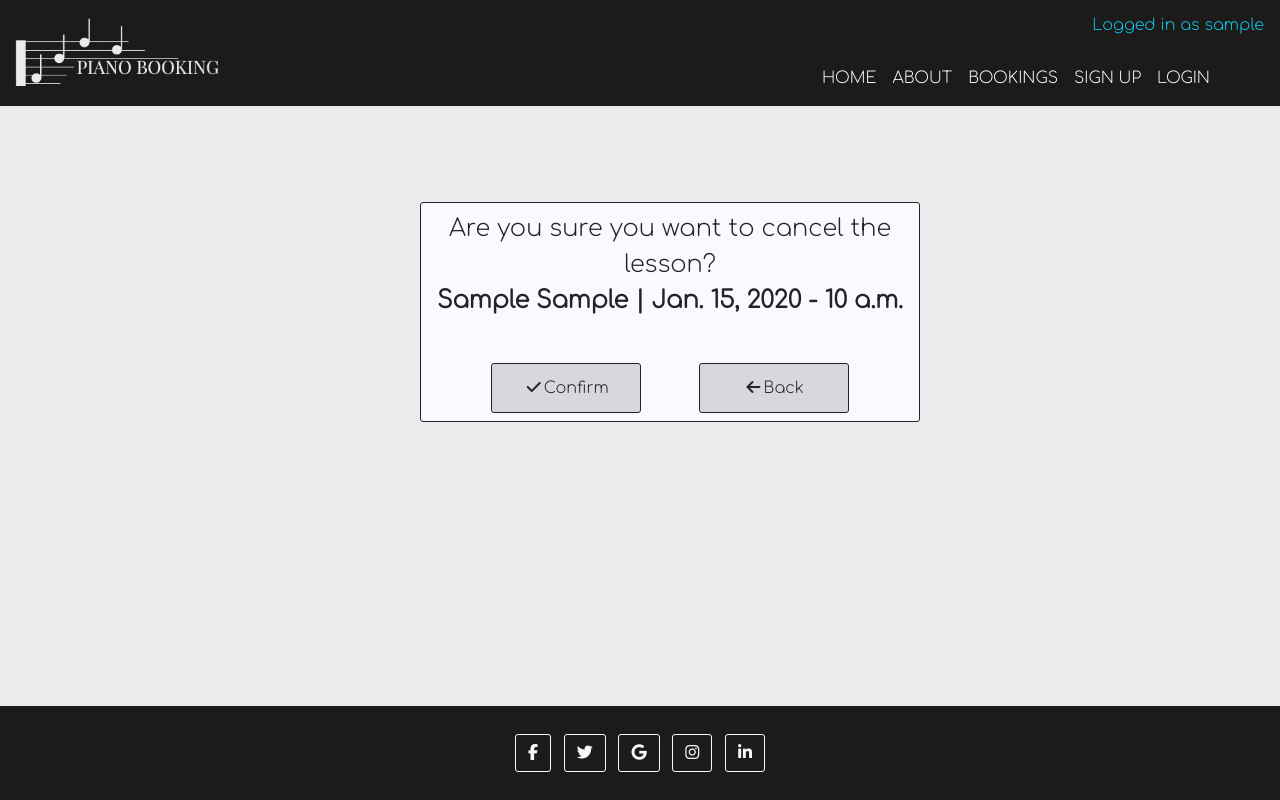
After one commit to Folkor1/BookingPiano, a Django app: page /cancel/1 in a window 1280 px wide. The commit adds this page. Run offline with Django 3.2, Linux system fonts and the light colour scheme; a user stored in the database is signed in; tables that the repository leaves empty hold one stand-in row (values such as "Sample post"); one stand-in notice (Sample message) is shown; some libraries are stand-ins or nearby versions.

Commit message:
Add delete function

```diff
--- a/booking/models.py
+++ b/booking/models.py
@@ -2,6 +2,7 @@ from django.db import models
 from django.contrib.auth.models import User
 from cloudinary.models import CloudinaryField
 from datetime import datetime
+from django.utils import timezone
 
 
 class Bookings(models.Model):
@@ -13,6 +14,41 @@ class Bookings(models.Model):
     date = models.DateField()
     time = models.TimeField()
     status = models.BooleanField(default=False)
+
+    def get_lesson(self):
+        """
+        Return lesson name
+        """
+        return self.lesson
+
+    def get_lesson_type(self):
+        """
+        Return lesson type name
+        """
+        return self.lesson_type
+
+    def get_date(self):
+        """
+        Return date
+        """
+        return self.date
+
+    def get_time(self):
+        """
+        Return date
+        """
+        return self.time
+
+    def check_status(self):
+        """
+        Change status of completed bookings
+        """
+        now = timezone.now()
+        if now > self.date and self.status:
+            self.status = False
+            self.save()
+            return False
+        return self.active
 
     class Meta:
         ordering = ['-date']
--- a/booking/urls.py
+++ b/booking/urls.py
@@ -6,6 +6,7 @@ urlpatterns = [
     path('about/', views.AboutView.as_view(), name="about"),
     path('bookings/', views.BookingsView.as_view(), name="bookings"),
     path('manage_bookings/', views.ManageBookingsView.as_view(), name='manage_bookings'),
-    path('success/', views.success, name="success"),
     path('edit/<booking_id>', views.edit_booking_date, name="edit"),
+    path('edit_type/<booking_id>', views.edit_booking_type, name="edit_type"),
+    path('cancel/<booking_id>', views.cancel_booking, name="cancel"),
 ]
--- a/booking/views.py
+++ b/booking/views.py
@@ -1,8 +1,8 @@
-from django.shortcuts import render, reverse, get_object_or_404
+from django.shortcuts import render, reverse, get_object_or_404, redirect
 from django.views import generic
 from .models import About, Bookings
 from django.http import HttpResponseRedirect
-
+from django.contrib import messages
 
 
 def homepage(request):
@@ -28,6 +28,9 @@ class BookingsView(generic.ListView):
     template_name = "bookings.html"
 
     def post(self, request):
+        """
+        Create new booking
+        """
         if request.method == 'POST':
             lesson = request.POST.get('lesson_inp')
             lesson_type = request.POST.get('lesson_type_inp')
@@ -36,8 +39,8 @@ class BookingsView(generic.ListView):
             status = True
             booking = Bookings(lesson=lesson, lesson_type=lesson_type, date=date, time=time, status=status)
             booking.save()
-            context = {'lesson': lesson, 'lesson_type': lesson_type, 'date': date, 'time': time, 'status': status}
-            return HttpResponseRedirect(reverse('success'), context)
+            messages.success(request, 'Booking successfully added.')
+            return HttpResponseRedirect(reverse('manage_bookings'))
 
 
 class ManageBookingsView(generic.ListView):
@@ -46,13 +49,6 @@ class ManageBookingsView(generic.ListView):
     """
     model = Bookings
     template_name = "manage_bookings.html"
-
-
-def success(request):
-    """
-    Render success page
-    """
-    return render(request, "success.html")
 
 
 def edit_booking_date(request, booking_id):
@@ -64,4 +60,44 @@ def edit_booking_date(request, booking_id):
         booking.date = request.POST.get('edit_date_inp')
         booking.time = request.POST.get('edit_time_inp')
         booking.save()
-    return render(request, 'edit_booking_date.html')
+        messages.success(request, 'Date successfully changed.')
+        return redirect('manage_bookings')
+    context = {
+        'edit_date_lesson': Bookings.get_lesson(booking),
+        'edit_date_lesson_type': Bookings.get_lesson_type(booking)
+        }
+    return render(request, 'edit_booking_date.html', context)
+
+
+def edit_booking_type(request, booking_id):
+    """
+    Edit lesson type
+    """
+    booking = get_object_or_404(Bookings, id=booking_id)
+    if request.method == 'POST':
+        booking.lesson_type = request.POST.get('edit_lesson_type')
+        booking.save()
+        messages.success(request, 'Lesson type successfully changed.')
+        return redirect('manage_bookings')
+    context = {
+        'edit_date_lesson_type': Bookings.get_lesson_type(booking)
+        }
+    return render(request, 'edit_booking_type.html', context)
+
+
+def cancel_booking(request, booking_id):
+    """
+    Cancel booking
+    """
+    booking = get_object_or_404(Bookings, id=booking_id)
+    if request.method == 'POST':
+        booking.delete()
+        messages.success(request, 'Lesson successfully canceled.')
+        return redirect('manage_bookings')
+    context = {
+        'cancel_lesson': Bookings.get_lesson(booking),
+        'cancel_lesson_type': Bookings.get_lesson_type(booking),
+        'cancel_date': Bookings.get_date(booking),
+        'cancel_time': Bookings.get_time(booking)
+        }
+    return render(request, 'cancel_booking.html', context)
--- a/static/css/style.css
+++ b/static/css/style.css
@@ -156,7 +156,7 @@ color: #FCF8FF;
   width: 60px;
 }
 
-#date, #speed, #book-confirm, #confirm-message, #change-date, #change-type, #cancel, #edit-book-confirm, #edit-date-form {
+#date, #speed, #book-confirm, #confirm-message, #change-date, #change-type, #cancel, #edit-book-confirm, #edit-date-form, #edit-lesson-type, #cancel-lesson {
   background-color: #FCF8FF;
   border-radius: 3px;
 }
@@ -194,12 +194,12 @@ color: #FCF8FF;
 
 /* Booking confirm message */
 
-#confirm-message, #edit-date-form {
+#confirm-message, #edit-date-form, #edit-lesson-type, #cancel-lesson {
   height: 220px;
   width: 500px;
 }
 
-#back-to-selection, #confirm, #edit-date-confirm, #edit-date-back-to-selection {
+#back-to-selection, #confirm, #edit-date-confirm, #edit-date-back-to-selection, #edit-lesson-type-confirm, #edit-lesson-type-back-to-selection, #cancel-lesson-confirm, #cancel-lesson-back-to-selection {
   margin-top: 20px;
   bottom: 0;
   height: 50px;
--- a/static/script/script.js
+++ b/static/script/script.js
@@ -8,6 +8,7 @@ $(document).ready(function() {
     let onlineorOffline = document.getElementById("online-or-offline");
     let editDateDate = document.getElementById("edit-date-date");
     let editDateTime = document.getElementById("edit-time");
+    let editLessonType = document.getElementById("edit_lesson_type");
     let booking = [];
     let date = [];
     let time = [];
@@ -183,4 +184,20 @@ $(document).ready(function() {
         document.getElementById('edit_time_inp').value = time[0];
         };
 
+      // Timeout for alert messages
+      setTimeout(function () {
+          let messages = document.getElementById('msg');
+          let alert = new bootstrap.Alert(messages);
+          alert.close();
+      }, 2500);
+
+      // Get lesson type on edit
+      $('#edit-lesson-type-confirm').on("click", function() {
+        if($("#edit_type_value").is(':contains("Online")')) {
+          editLessonType.value = 'Online'
+        } else {
+          editLessonType.value = 'Offline'
+        }
+      });
+
 });
--- a/templates/base.html
+++ b/templates/base.html
@@ -22,7 +22,6 @@
 <body>
 
     <!-- Navigation -->
-
     <nav class="navbar navbar-expand-lg" style="background-color: #1c1b1a;">
         <div class="container-fluid">
           <a class="navbar-brand" href="{% url 'homepage' %}"><img src="{% static 'images/logo.JPG' %}" alt ='Logo Pic' id="navbar-logo"></a>
@@ -51,18 +50,27 @@
         </div>
     </nav>
 
-    <div aria-live="polite" aria-atomic="true" class="d-flex justify-content-center align-items-center w-100">
+    {% if user.is_authenticated %}
+    <div class="row position-absolute top-0 end-0 text-info mt-3 me-3 w-auto h6">
+      <p class="w-auto p-0">Logged in as&nbsp;</p>
+      <p class="w-auto p-0">
+        {{ user.username }}
+      </p>
+    </div>
+    {% endif %}
 
-      <!-- Then put toasts within -->
-      <div class="toast" role="alert" aria-live="assertive" aria-atomic="true">
-        <div class="toast-header">
-          <strong class="me-auto">Bootstrap</strong>
-          <small>11 mins ago</small>
-          <button type="button" class="btn-close" data-bs-dismiss="toast" aria-label="Close"></button>
-        </div>
-        <div class="toast-body">
-          Hello, world! This is a toast message.
-        </div>
+    <!-- Alert message -->
+    <div class="container">
+      <div class="row">
+          <div class="col-md-8 offset-md-2 d-flex justify-content-center">
+              {% for message in messages %}
+              <div class="alert {{ message.tags }} alert-dismissible fade show alert-info mt-2 mb-0 position-absolute" id="msg" role="alert">
+              <svg class="bi flex-shrink-0 me-2" width="24" height="24" role="img" aria-label="Success:"><use xlink:href="#check-circle-fill"/></svg>
+                  {{ message | safe }}
+                  <button type="button" class="btn-close" data-bs-dismiss="alert" aria-label="Close"></button>
+              </div>
+              {% endfor %}
+          </div>
       </div>
     </div>
 
@@ -73,7 +81,6 @@
     </main>
 
     <!-- Footer -->
-
     <footer class="text-center text-white" style="background-color: #1c1b1a;">
       <!-- Grid container -->
       <div class="container p-4 pb-0">
@@ -106,6 +113,19 @@
       </div>
     </footer>
 
+    <!-- SVG images -->
+    <svg xmlns="http://www.w3.org/2000/svg" style="display: none;">
+      <symbol id="check-circle-fill" fill="currentColor" viewBox="0 0 16 16">
+        <path d="M16 8A8 8 0 1 1 0 8a8 8 0 0 1 16 0zm-3.97-3.03a.75.75 0 0 0-1.08.022L7.477 9.417 5.384 7.323a.75.75 0 0 0-1.06 1.06L6.97 11.03a.75.75 0 0 0 1.079-.02l3.992-4.99a.75.75 0 0 0-.01-1.05z"/>
+      </symbol>
+      <symbol id="info-fill" fill="currentColor" viewBox="0 0 16 16">
+        <path d="M8 16A8 8 0 1 0 8 0a8 8 0 0 0 0 16zm.93-9.412-1 4.705c-.07.34.029.533.304.533.194 0 .487-.07.686-.246l-.088.416c-.287.346-.92.598-1.465.598-.703 0-1.002-.422-.808-1.319l.738-3.468c.064-.293.006-.399-.287-.47l-.451-.081.082-.381 2.29-.287zM8 5.5a1 1 0 1 1 0-2 1 1 0 0 1 0 2z"/>
+      </symbol>
+      <symbol id="exclamation-triangle-fill" fill="currentColor" viewBox="0 0 16 16">
+        <path d="M8.982 1.566a1.13 1.13 0 0 0-1.96 0L.165 13.233c-.457.778.091 1.767.98 1.767h13.713c.889 0 1.438-.99.98-1.767L8.982 1.566zM8 5c.535 0 .954.462.9.995l-.35 3.507a.552.552 0 0 1-1.1 0L7.1 5.995A.905.905 0 0 1 8 5zm.002 6a1 1 0 1 1 0 2 1 1 0 0 1 0-2z"/>
+      </symbol>
+    </svg>
+
     <!-- jQuery -->
     <script src="https://ajax.googleapis.com/ajax/libs/jquery/3.6.1/jquery.min.js"></script>
     <script src="https://cdn.jsdelivr.net/npm/bootstrap@5.2.2/dist/js/bootstrap.bundle.min.js" integrity="sha384-OERcA2EqjJCMA+/3y+gxIOqMEjwtxJY7qPCqsdltbNJuaOe923+mo//f6V8Qbsw3" crossorigin="anonymous"></script>
--- /dev/null
+++ b/templates/cancel_booking.html
@@ -0,0 +1,37 @@
+{% extends "base.html" %}
+{% load static %}
+
+{% block content %}
+
+{% if user.is_authenticated %}
+
+        <!-- Cancel lesson confirmation message -->
+        <form method="POST">
+            {% csrf_token %}
+            <input type='hidden'>
+            <div class="container d-flex justify-content-center mt-5">
+                <div id="cancel-lesson" class="row mt-5 border border-dark d-flex justify-content-center ms-5">
+                    <div>
+                        <p id="cancel-lesson-msg" class="lh-base mt-2 h4 mb-0 text-center">Are you sure you want to cancel the lesson?<br><strong>{{ cancel_lesson }} {{ cancel_lesson_type }} | {{ cancel_date }} - {{ cancel_time }}</strong></p>
+                    </div>
+                    <div class="col-5 d-flex justify-content-center h-25">
+                        <button type="submit" class="btn text-center border border-dark bg-secondary bg-opacity-25" id="cancel-lesson-confirm"><i class="fa-solid fa-check fa-fw"></i>Confirm</button>
+                    </div>
+                    <div class="col-5 d-flex justify-content-center h-25">
+                        <button type="button" class="btn text-center border border-dark bg-secondary bg-opacity-25" id="cancel-lesson-back-to-selection"><i class="fa-solid fa-arrow-left fa-fw"><a class="text-reset text-decoration-none" href="{% url 'manage_bookings' %}"></i>Back</a></button>
+                    </div>
+                </div>
+            </div>
+        </form>
+
+    {% else %}
+
+    <!-- Sign up or login message -->
+    <p class="h3 mt-5 text-center">
+        Please <a class="text-info text-decoration-none" href="#"> Sign Up</a>
+        or <a class="text-info text-decoration-none" href="#">Login</a> to view your bookings
+    </p>
+
+    {% endif %}
+
+{%endblock%}
```
Also changed, not shown: templates/bookings.html (+10 -2 lines), templates/edit_booking_date.html (+4 -7 lines), templates/edit_booking_type.html (added, +35 -0 lines), templates/manage_bookings.html (+14 -7 lines).
